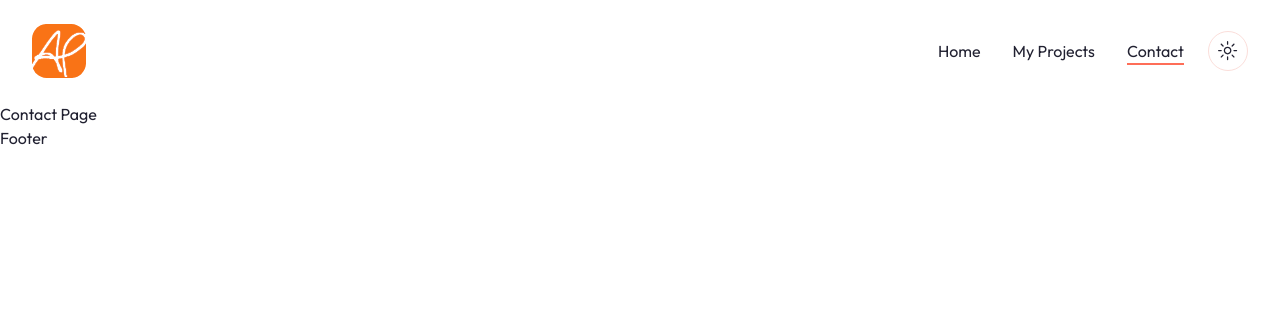
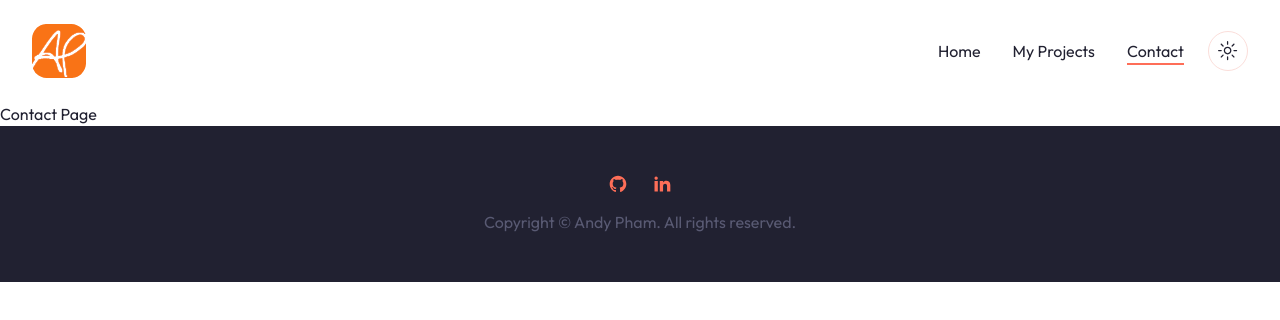
Before and after one commit to APeaHam/portfolio-site, a Next.js app: page /contact in a window 1280 px wide. Shown: the top 320 px of the page. Built offline with nearby package versions, Linux system fonts and the light colour scheme.

Commit message:
home page complete. needs info and photo update.

```diff
--- a/app/page.jsx
+++ b/app/page.jsx
@@ -2,6 +2,7 @@
 import Hero from "@/components/Hero";
 import Interests from "@/components/Interests";
 import Work from "@/components/Work";
+import Cta from "@/components/Cta";
 
 export default function Home() {
   return (
@@ -10,6 +11,7 @@
       <About />
       <Interests />
       <Work />
+      <Cta />
     </main>
   )
 }
--- /dev/null
+++ b/components/Cta.jsx
@@ -0,0 +1,22 @@
+import Link from "next/link"
+import { Button } from "./ui/button"
+
+
+export const Cta = () => {
+    return (
+        <section className="py-24 bg-tertiary dark:bg-secondary/40">
+            <div className="container mx-auto">
+                <div className="flex flex-col items-center">
+                    <h2 className="h2 max-w-xl text-center mb-8">
+                        Want to find out more? I'm happy to answer any questions.
+                    </h2>
+                    <Link href='/contact'>
+                        <Button>Contact me</Button>
+                    </Link>
+                </div>
+            </div>
+        </section>
+    )
+}
+
+export default Cta;
--- a/components/Footer.jsx
+++ b/components/Footer.jsx
@@ -1,5 +1,21 @@
+import Socials from "./Socials";
+
 const Footer = () => {
-    return <footer>Footer</footer>;
+    return (
+        <footer className="bg-secondary py-12">
+            <div className="container mx-auto">
+                <div className="flex flex-col items-center justify-between">
+                    <Socials
+                        containerStyles='flex gap-x-6 mx-auto xl:mx-0 mb-4'
+                        iconsStyles='text-primary dark:text-white/70 text-[20px] hover:text-white dark:hover:text-primary transition-all'
+                    />
+                    <div className="text-muted-foreground">
+                        Copyright &copy; Andy Pham. All rights reserved.
+                    </div>
+                </div>
+            </div>
+        </footer>
+    );
 }
 
 export default Footer
```
